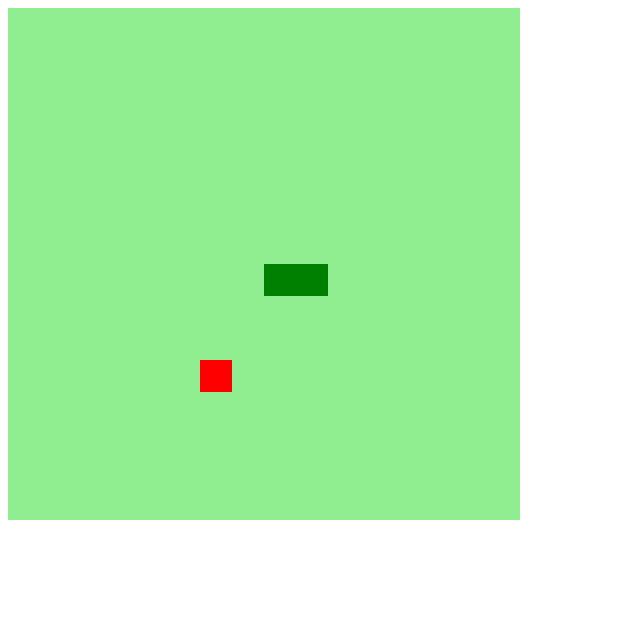
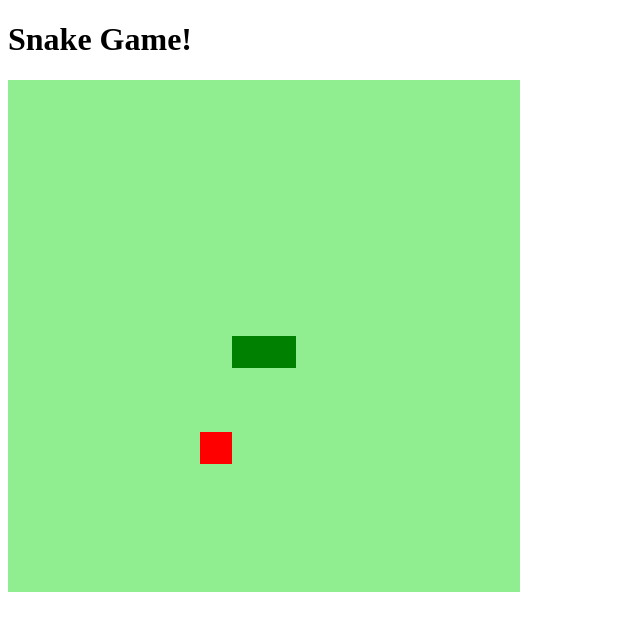
Before and after one commit to silvadeandre/Snake_Game, a plain HTML site: page index.html in a window 1280 px wide. Shown: the whole page, without its empty margins (0-640 px from the left). Drawn offline with Linux system fonts and the light colour scheme.

Commit message:
Finaliza a estrutura do game

```diff
--- a/css/style.css
+++ b/css/style.css
@@ -0,0 +1,3 @@
+body {
+
+}
--- a/index.html
+++ b/index.html
@@ -10,6 +10,7 @@
    <!--o defer é importante para fazer o js ser carregado no final-->
 </head>
 <body>
+   <h1>Snake Game!</h1>
    <canvas id="snake" width="512" height="512"></canvas>
    <!--o canvas é um elemento que trabalha a parte gráfica do jogo, vídeo, apresentação de fotos. Para trazer ele para o arquivo js, foi utilizado o elemento document.getElementById com a id "snake" criada ali no canvas-->
    <!--também usei uma altura e largura para o canvas-->
--- a/js/script.js
+++ b/js/script.js
@@ -49,6 +49,12 @@
    if(snake[0].y > 15 * box && direction == "down") snake[0].y = 0;
    if(snake[0].y < 0 && direction == "up") snake[0].y = 16 * box;
 
+   for(i = 1; i < snake.length; i++){
+      if(snake[0].x == snake[i].x && snake[0]. y == snake[1].y){
+         clearInterval(jogo);
+         alert('Game Over');
+      }
+   }
 
    criarBG();
    criarCobrinha();
@@ -78,5 +84,5 @@
 }
 /*a função if criou as coordenadas de aumentar ou diminuir os quadradinhos da cobrinha dependendo da direção escolhida*/
 
-let jogo = setInterval(iniciarJogo, 100);
+let jogo = setInterval(iniciarJogo, 150);
 /*atualizar o jogo em 100 milésimos de segundo*/
```
